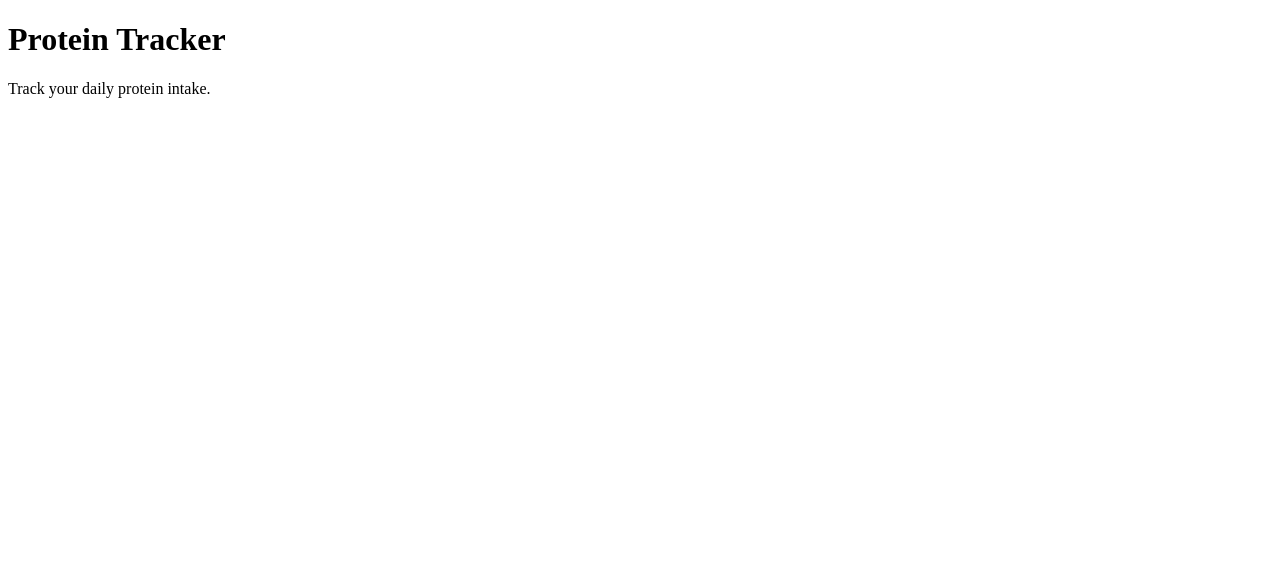
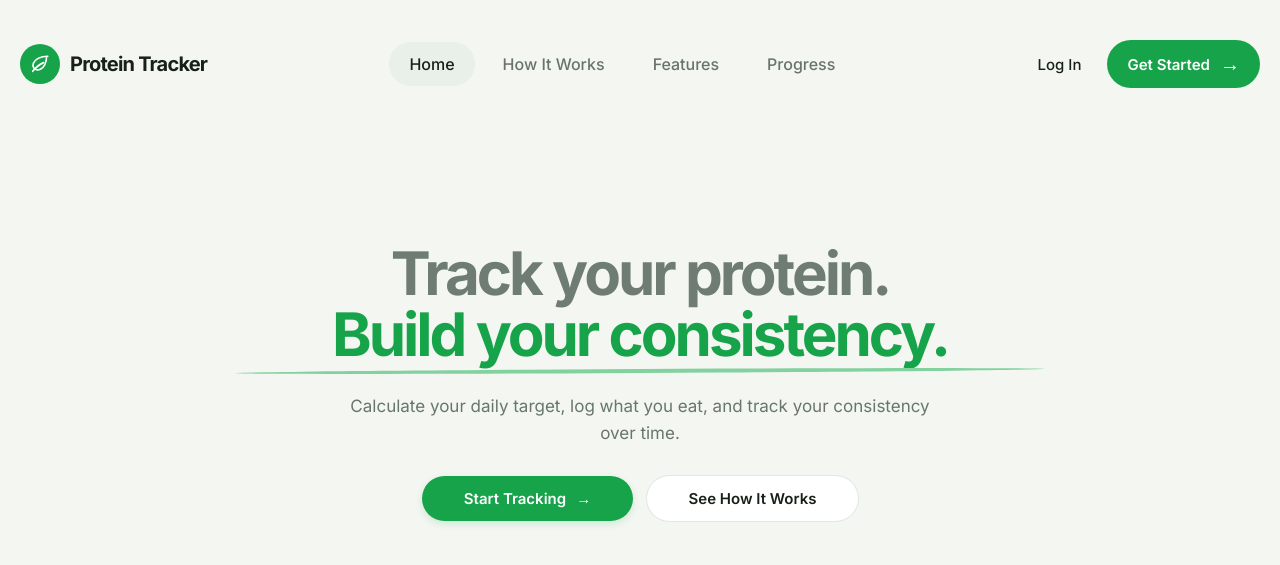
Before and after one commit to ShubhamMali-tech/Protein-Tracker, a Flask app: page / in a window 1280 px wide. Shown: the top 565 px of the page. Run offline with Flask 3, Linux system fonts and the light colour scheme.

Commit message:
fix fonts sizes of texts

```diff
--- a/static/css/style.css
+++ b/static/css/style.css
@@ -100,3 +100,100 @@ body {
 .get-started span {
     font-size: 20px;
 }
+
+
+.hero {
+    width: min(1050px, 90%);
+    margin: 0 auto;
+    padding: 115px 0 80px;
+    text-align: center;
+}
+
+.hero-content {
+    max-width: 900px;
+    margin: 0 auto;
+}
+
+.hero h1 {
+    margin: 0;
+    font-size: clamp(42px, 5vw, 60px);
+    line-height: 1.02;
+    letter-spacing: -3px;
+    font-weight: 700;
+}
+
+.hero h1 span {
+    display: block;
+    color: #6f7c73;
+}
+
+.hero h1 strong {
+    display: block;
+    color: #16a34a;
+    font-weight: 700;
+}
+
+.hero-underline {
+    width: 90%;
+    height: 4px;
+    margin: 4px auto 0;
+    background: #83d19f;
+    border-radius: 50%;
+    transform: rotate(-0.3deg);
+}
+
+.hero p {
+    max-width: 600px;
+    margin: 20px auto 0;
+    color: #68766d;
+    font-size: 17px;
+    line-height: 1.55;
+}
+
+.hero-actions {
+    display: flex;
+    justify-content: center;
+    align-items: center;
+    gap: 14px;
+    margin-top: 30px;
+}
+
+.hero-button {
+    display: inline-flex;
+    align-items: center;
+    justify-content: center;
+    gap: 10px;
+    min-width: 165px;
+    padding: 13px 23px;
+    border-radius: 40px;
+    text-decoration: none;
+    font-size: 15px;
+    font-weight: 600;
+    border: none;
+    outline: none;
+    transition: transform 0.2s ease;
+}
+
+.hero-button:hover {
+    transform: translateY(-2px);
+}
+
+.hero-button.primary {
+    background: #16a34a;
+    color: white;
+    box-shadow: 0 4px 8px rgba(22, 163, 74, 0.18);
+}
+
+.hero-button.primary {
+    background: #16a34a;
+    color: white;
+    border: none;
+    box-shadow: 0 3px 7px rgba(22, 163, 74, 0.16);
+}
+
+.hero-button.secondary {
+    background: white;
+    color: #172019;
+    border: none;
+    box-shadow: 0 0 0 1px #e1e7e1;
+}
--- a/templates/index.html
+++ b/templates/index.html
@@ -1,16 +1,40 @@
-<!DOCTYPE html>
-<html lang="en">
-<head>
-    <meta charset="UTF-8">
-    <title>Protein Tracker</title>
-</head>
-<body>
+{% extends "base.html" %}
 
-    <h1>Protein Tracker</h1>
+{% block title %}
+ProteinTracker
+{% endblock %}
 
-    <p>
-        Track your daily protein intake.
-    </p>
+{% block content %}
 
-</body>
-</html>
+<section class="hero">
+
+    <div class="hero-content">
+
+        <h1>
+            <span>Track your protein.</span>
+            <strong>Build your consistency.</strong>
+        </h1>
+
+        <div class="hero-underline"></div>
+
+        <p>
+            Calculate your daily target, log what you eat, and track your
+            consistency over time.
+        </p>
+
+        <div class="hero-actions">
+            <a href="/setup" class="hero-button primary">
+                Start Tracking
+                <span>→</span>
+            </a>
+
+            <a href="#" class="hero-button secondary">
+                See How It Works
+            </a>
+        </div>
+
+    </div>
+
+</section>
+
+{% endblock %}
```
Also changed, not shown: templates/setup.html (+0 -29 lines).
